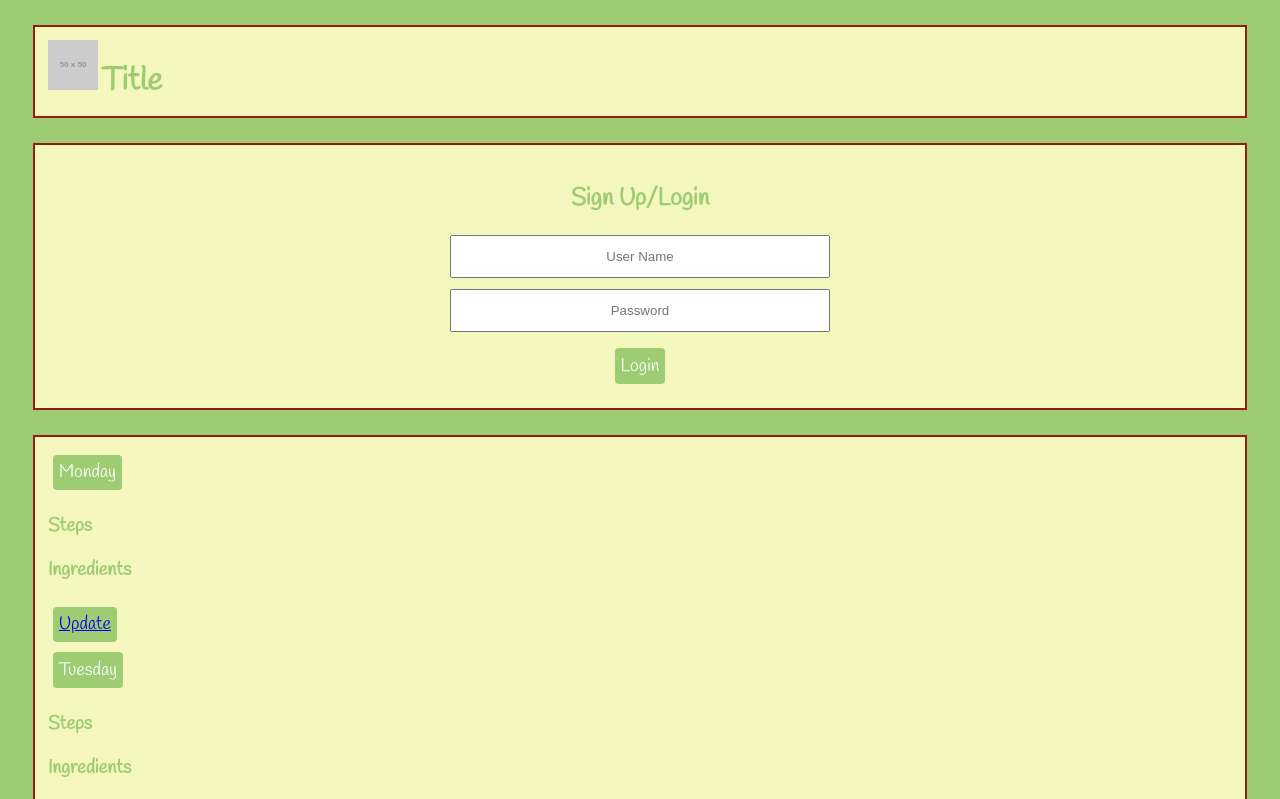
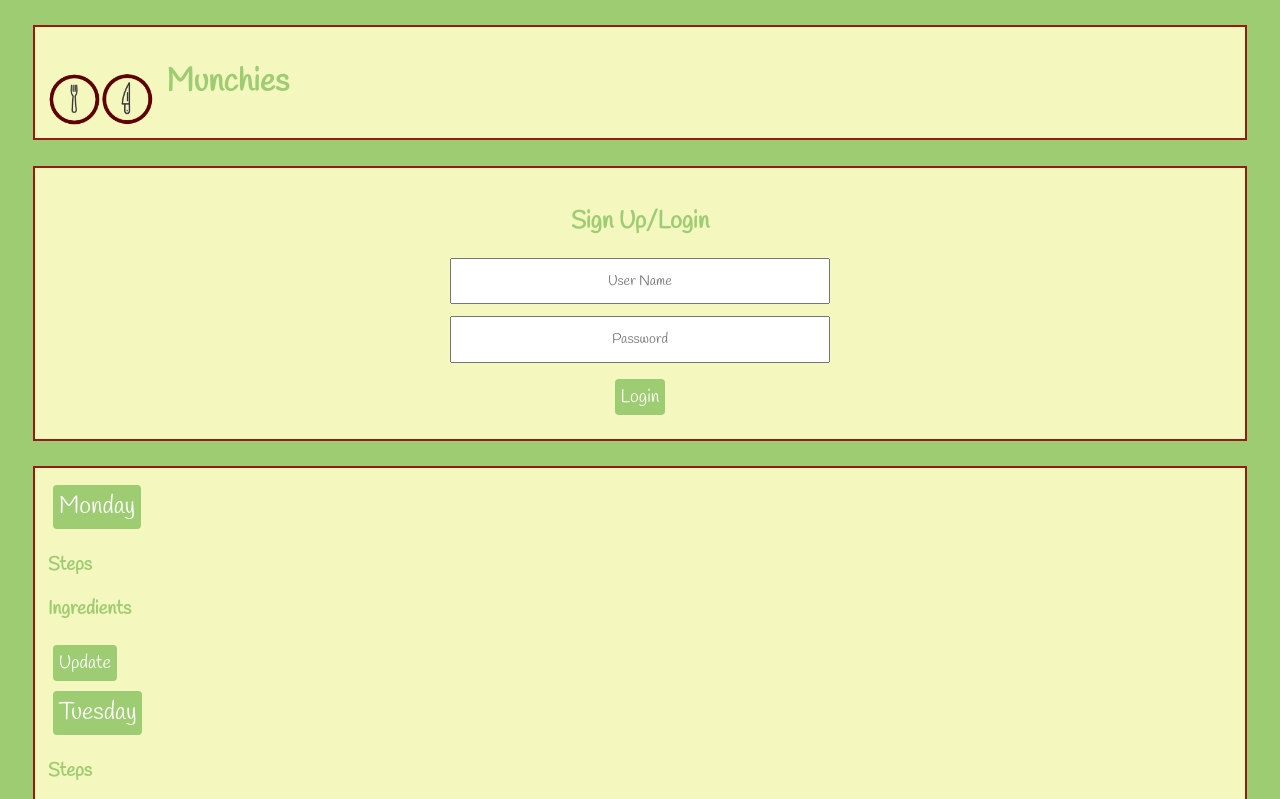
Before and after one commit to Koko-Caitlin-Shannon-Project-Week/food-app-client, a plain HTML site: page index.html in a window 1280 px wide. Shown: the top 799 px of the page. Drawn offline with nearby package versions, Linux system fonts and the light colour scheme; placeholder pictures from the web are drawn by us; a script that the page names is missing.

Commit message:
added some styles

```diff
--- a/index.html
+++ b/index.html
@@ -10,45 +10,11 @@
     <link href="./styles/layout.css" rel="stylesheet">
     <link href="./styles/modules.css" rel="stylesheet">
     <link href="https://fonts.googleapis.com/css?family=Handlee" rel="stylesheet">
-    <script id="error-template" type="text/x-handlebars-template">
-	   <h3>Sorry but there was an error</h3>
-	   <p>{{status}}: {{statusText}}</p>
-	</script>
-    <!-- <script id="day-view-template" type="text/x-handlebars-template">
-	  <div>
-	    <div>
-	      <section class= "day-view">
-          <div class="dayofweek">
-            <p>{{day}}</p>
-          </div>
-          <div class= "recipeofday">
-            <p>{{recipe}}</p>
-          </div>
-          <button type="submit">Modify or Replace</button>
-        </section> -->
-
-	</script>
-    <script id="recipe-view-template" type="text/x-handlebars-template">
-	   <div>
-	      <div>
-	       <section class="recipe-list">
-          <ul>
-            <li>{{recipe list}}</li>
-
-          </ul>
-
-         </section>
-
-	      </div>
-	     </div>
-	</script>
-
 </head>
-
 <body>
     <header class="theme">
-        <a href="https://placeholder.com"><img src="http://via.placeholder.com/50x50"></a>
-        <h1>Title</h1>
+        <img id="logo" src="/styles/fonts/logo/logo.png" width="10%">
+        <h1>Munchies</h1>
     </header>
     <main class="main theme">
         <div>
--- a/scripts/models/food.js
+++ b/scripts/models/food.js
@@ -2,6 +2,7 @@
 
 var app = app || {};
 var __API_URL__ = 'https://cool-food.herokuapp.com';
+// var __API_URL__ = 'https://localhost:3000';
 
 (function(module) {
 
@@ -31,9 +32,9 @@ var __API_URL__ = 'https://cool-food.herokuapp.com';
     $.ajax({
       url: `${__API_URL__}/api/v1/recipes/${Food.currentUserID}/${day}`,
       method: 'PUT',
-      data: JSON.stringify(Food.recipeList.hits[recNum].recipe),
+      data: JSON.stringify(Food.recipeList.hits[recNum].recipe)
     })
-    .then (()=> page('/calendar'))
+    .then (()=> page('/calendar'));
   }
 
 
--- a/styles/base.css
+++ b/styles/base.css
@@ -7,16 +7,27 @@ header,
 .login-view,
 .week-view,
 .recipe-view,
-footer {
+footer,
+.form-view{
     background: rgb(244, 247, 190);
     border: solid 2px rgb(148, 28, 19);
     padding: 1%;
     margin: 2%;
 }
 h1 {
-    display: inline;
+    display: inline-block;
+
+}
+#logo {
+    float: left;
 }
 footer {
     position: sticky;
     height: 3%;
 }
+#topTen {
+    display: inline-block;
+    text-align: center;
+    margin: auto;
+    width: 100%;
+}
--- a/styles/layout.css
+++ b/styles/layout.css
@@ -7,8 +7,10 @@
 input {
     display: block;
     text-align: center;
+    font-size: 14px;
     margin: auto;
     width: 30%;
     padding: 1%;
     margin-bottom: 1%;
+    font-family: 'Handlee', cursive;
 }
--- a/styles/modules.css
+++ b/styles/modules.css
@@ -36,3 +36,21 @@ button {
     opacity: 1;
     right: 0;
   }
+
+  #monday,
+  #tuesday,
+  #wednesday,
+  #thursday,
+  #friday,
+  #saturday,
+  #sunday {
+    font-size: 24px;
+  }
+
+  a,
+  a :link,
+  a :visited,
+  a :active {
+    color: #FFFFFF;
+    text-decoration-line: none;
+  }
```
Also changed, not shown: styles/fonts/logo/logo.png (added).
